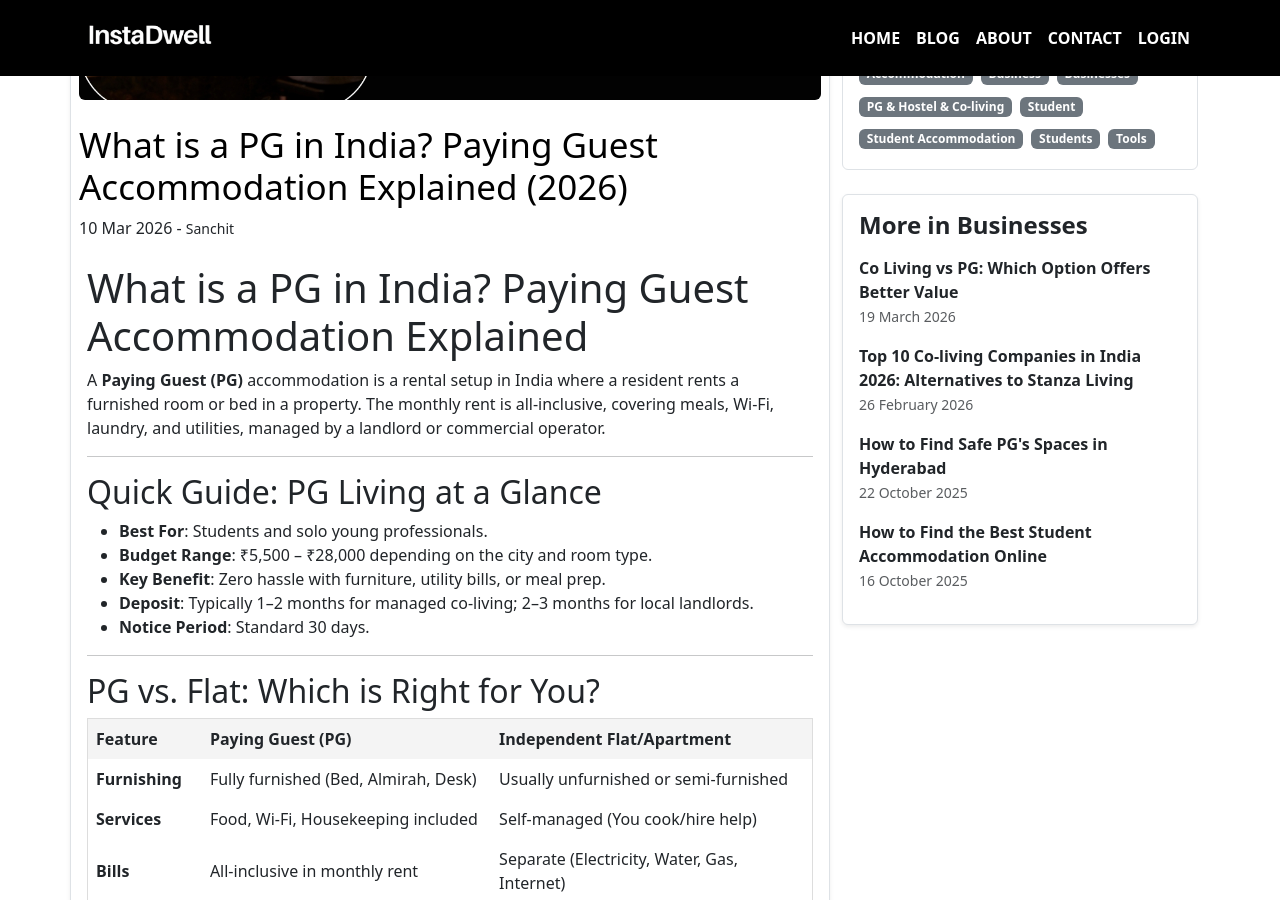
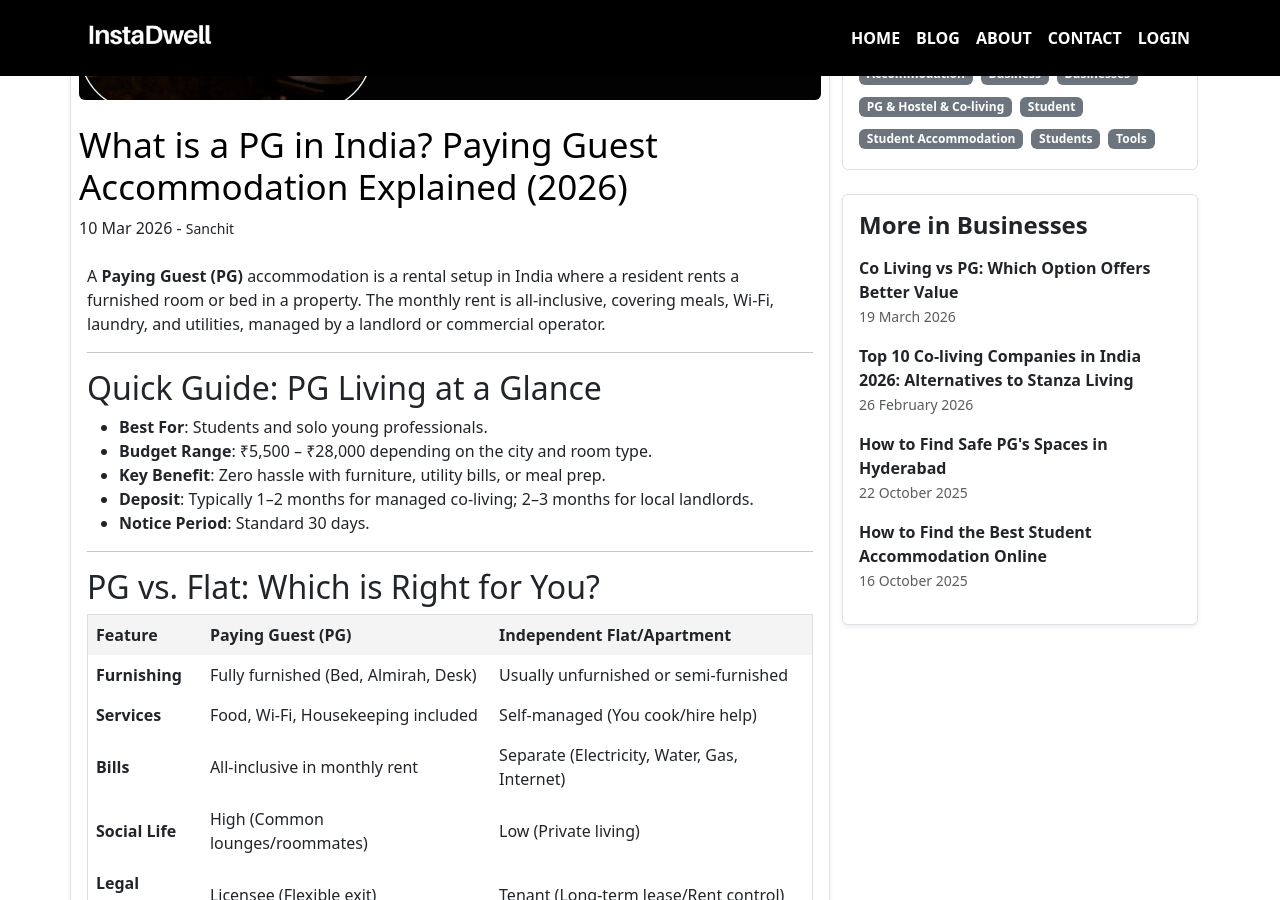
Before and after one commit to instadw/instadwell-blog, a Jekyll site: the page built from _posts/2025-10-28-what-is-paying-guest-house-a-complete-guide-to-paying-guest-accommodation-in-india.md, in a window 1280 px wide and 900 px high, scrolled down 393 px. Built offline with Jekyll 4.4.1, drawn with Linux system fonts in a browser that asks for light colours.

Commit message:
Update 2025-10-28-what-is-paying-guest-house-a-complete-guide-to-paying-guest-accommodation-in-india.md

```diff
--- a/_posts/2025-10-28-what-is-paying-guest-house-a-complete-guide-to-paying-guest-accommodation-in-india.md
+++ b/_posts/2025-10-28-what-is-paying-guest-house-a-complete-guide-to-paying-guest-accommodation-in-india.md
@@ -31,8 +31,6 @@ faq:
   - question: "What is the concept of a Paying Guest in India?"
     answer: "The concept revolves around providing an all-inclusive, home-like environment for individuals moving to new cities by bundling rent, food, and utilities under one monthly payment."
 ---
-
-# What is a PG in India? Paying Guest Accommodation Explained
 
 A **Paying Guest (PG)** accommodation is a rental setup in India where a resident rents a furnished room or bed in a property. The monthly rent is all-inclusive, covering meals, Wi-Fi, laundry, and utilities, managed by a landlord or commercial operator.
 
```
